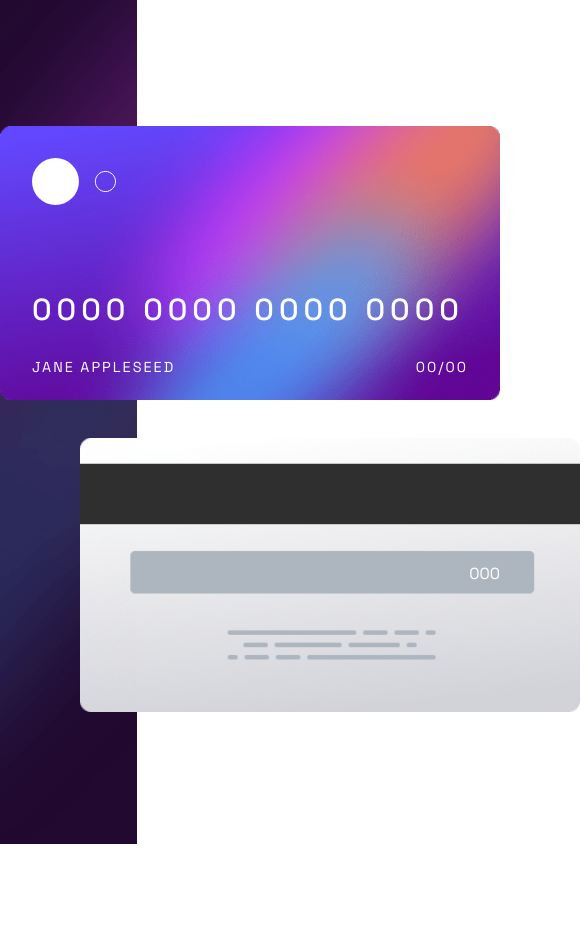
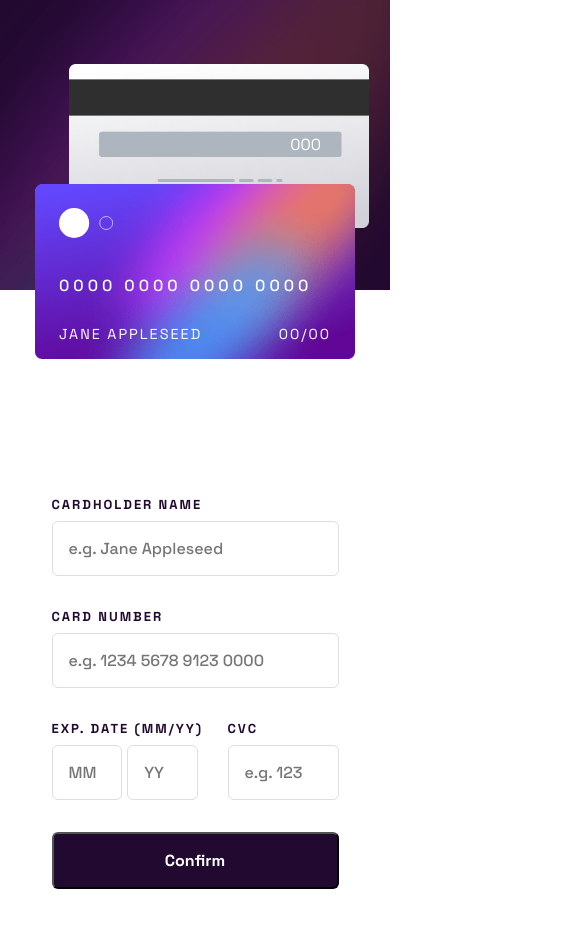
Before and after one commit to Joao-progBr/projt_CartaoInterativo, a website: page index.html in a window 390 px wide. Shown: the top 928 px of the page, 585 px wide, since content can reach past the window. Before the commit the page ends 844 px from the top, so only its background shows below. Drawn offline with nearby package versions, Linux system fonts and the light colour scheme; files that its build step writes are made by us from their sources; files whose address does not match are found by name.

Commit message:
implementando o responsivo

```diff
--- a/index.html
+++ b/index.html
@@ -15,9 +15,10 @@
 <body>
 
     <div class="background-left"> </div>
-    <main class="container">
+    <main>
+        <div class="container">
             <div class="card">
-            <div>
+                <div class="card__wrapper">
                     <div class="card__front">
                         <div class="card__frontContent">
                             <div class="card__img">
@@ -36,7 +37,7 @@
                         </div>
                     </div>
                 </div>
-            <div>
+                <div class="card__formContainer">
                     <form action="#" class="card__form" id="form">
                         <label for="name">Cardholder Name</label>
                         <input type="text" id="name" placeholder="e.g. Jane Appleseed">
@@ -45,10 +46,10 @@
                         <input type="number" id="number" placeholder="e.g. 1234 5678 9123 0000">
 
                         <div class="card__formInfo">
-                        <div class="card__formDate">
+                            <div>
                                 <label for="date">Exp. Date (MM/YY)</label><br>
-                            <input type="number" id="date" placeholder="MM">
-                            <input type="number" id="date" placeholder="YY">
+                                <input type="number" class="card__formDate" id="date" placeholder="MM">
+                                <input type="number" class="card__formDate" id="date" placeholder="YY">
                             </div>
 
                             <div class="card__formCvc">
@@ -59,6 +60,15 @@
                         </div>
                         <button class="card__button" type="submit">Confirm</button>
                     </form>
+
+                    <!-- <div class="card__success">
+                        <img src="./build/img/icon-complete.svg" alt="">
+                        <h1>Thank you!</h1>
+                        <p>We've added your card details</p>
+                        <button type="button">Continue</button>
+                    </div> -->
+
+                </div>
             </div>
         </div>
     </main>
@@ -72,18 +82,14 @@
 
     <!--
 
-    criar estilo para a validação no js
+    estilizar mensagem de sucesso
+    criar estilos para validações
     js
-    responsivo
 
 
 
 
-    Completed state start
 
-    Thank you!
-    We've added your card details
-    Continue
 
     <div class="attribution">
         Challenge by <a href="https://www.frontendmentor.io?ref=challenge" target="_blank">Frontend Mentor</a>.
--- a/src/styles/_vars.scss
+++ b/src/styles/_vars.scss
@@ -4,6 +4,7 @@ $colorLightGray: hsl(270, 3%, 87%);
 $colorDarkPurple:hsl(278, 68%, 11%);
 $colorLightPurple: hsl(249, 99%, 64%);
 $colorPurple: hsl(278, 94%, 30%);
+$colorBlack: hsl(0, 0%, 0%);
 
 /// font family
 
--- a/src/styles/main.scss
+++ b/src/styles/main.scss
@@ -35,10 +35,11 @@ html{
     margin: 0 auto;
     width: 100%;
     min-height: 100vh;
-    // display: flex;
-    // justify-content: center;
-    // align-items: center;
-    position: relative;
+    display: flex;
+    justify-content: center;
+    align-items: center;
+    padding: 2em;
+    // position: relative;
 }
 
 .card{
@@ -46,13 +47,14 @@ html{
     // background-color: red;
     // width: 300px;
     // height: 300px;
-    position: absolute;
-    top: 50%;
-    left: 50%;
-    transform: translate(-50%, -50%);
+    // position: absolute;
+    // top: 50%;
+    // left: 50%;
+    // transform: translate(-50%, -50%);
     display: flex;
     justify-content: space-evenly;
     align-items: center;
+    gap: 2em;
     width: 100%;
 
 
@@ -108,7 +110,7 @@ html{
         background-size: contain;
         background-repeat: no-repeat;
         height: 280px;
-        width: 500px;
+        width: 100%;
         margin-left: 5em;
         position: relative;
     }
@@ -131,10 +133,9 @@ html{
         flex-direction: column;
         // gap: 1.5em;
         @include vars.fontFamily(13px, 700, vars.$colorDarkPurple);
-        width: 550px;
+        max-width: 400px;
         text-transform: uppercase;
         letter-spacing: 2px;
-        padding: 5em;
 
         input{
             padding: 1em;
@@ -151,8 +152,6 @@ html{
                 linear-gradient(to right, hsl(249, 99%, 64%), hsl(278, 94%, 30%)) border-box;
             }
         }
-
-
     }
 
     &__formInfo{
@@ -163,12 +162,8 @@ html{
     }
 
     &__formDate{
-
-        input{
-            max-width: 100px;
-            width: 100%;
-            display: inline-block;
-        }
+        max-width: 100px;
+        display: inline-block;
     }
 
     &__formCvc{
@@ -191,4 +186,107 @@ html{
             transform: scale(1.1);
         }
     }
+    /////// form end ///////
 }
+
+
+
+/////// responsive start ///////
+@media (max-width: 1000px){
+
+
+    .background-left{
+        width: 100%;
+        height: 290px;
+    }
+
+    main .container {
+        width: 90%;
+
+    }
+
+    .card{
+        flex-direction: column;
+        margin: -3em auto;
+        gap: 0;
+
+        &__wrapper{
+            display: flex;
+            flex-direction: column;
+            align-items: center;
+            width: 90%;
+        }
+
+        &__front{
+            height: 280px;
+            width: 320px;
+            order: 1;
+        }
+
+        &__frontContent{
+            width: 100%;
+            position: absolute;
+            display: flex;
+            flex-direction: column;
+            justify-content: center;
+            padding: 1.5em;
+        }
+
+        &__img{
+            display: block;
+            margin-bottom: 2em;
+            img{
+                width: 20%;
+            }
+        }
+
+        &__number{
+            letter-spacing: 4px;
+            @include vars.fontFamily(1em, 500)
+        }
+
+
+        /////// card front end ///////
+
+
+
+
+        /////// card back start ///////
+
+        &__back{
+            height: 280px;
+            width: 300px;
+            margin: 5em 0 -10em 3em;
+            order: 0;
+        }
+
+        &__backContent{
+            position: absolute;
+            padding: 3em;
+            right: 0;
+            top: 8%;
+        }
+
+        &__formContainer{
+            max-width: 400px;
+            width: 100%;
+            margin-bottom: 3em;
+
+            input{
+                width: 100%;
+            }
+        }
+
+        &__formDate{
+            max-width: 40%;
+            display: inline-block;
+        }
+
+        &__formCvc{
+            margin-left: 0;
+            width: 100%;
+        }
+    }
+
+}
+/////// responsive end ///////
```
Lines whose indentation alone changed are shown as unchanged.
